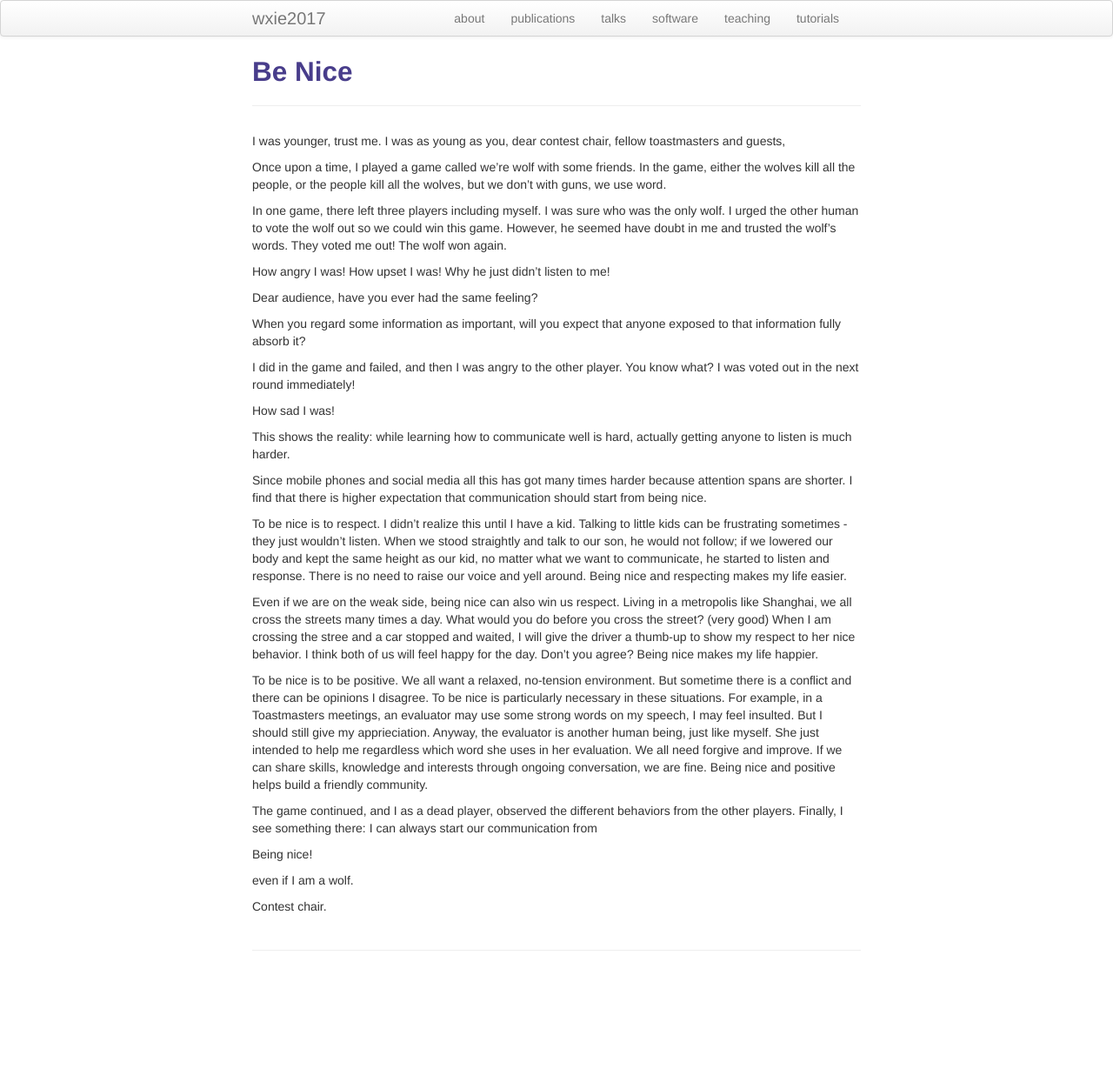
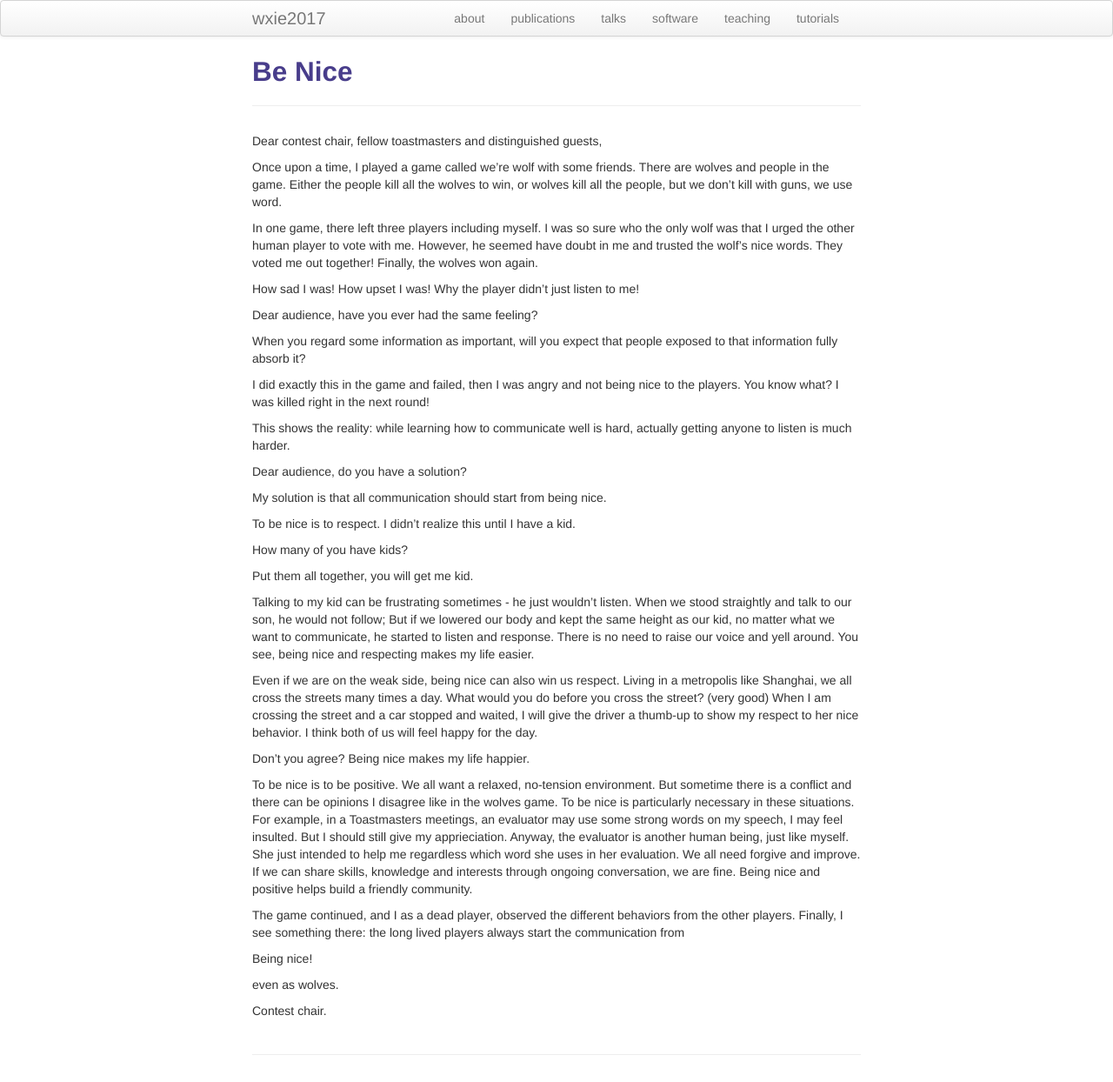
Before and after one commit to wxie2017/wxie2017.github.io, a Jekyll site: the page built from pages/speech/be_nice_2.md, in a window 1280 px wide. Shown: the whole page at 87% size. Built offline with Jekyll 4.4.1, drawn with Linux system fonts in a browser that asks for light colours; before the commit the page ends 1124 px from its top, so only the background shows below that.

Commit message:
update the article being nice 2

```diff
--- a/pages/speech/be_nice_2.md
+++ b/pages/speech/be_nice_2.md
@@ -5,68 +5,75 @@ description: On 2022-02 I used this as club contest speech in Yulife club of Toa
 ---
 
 
-I was younger, trust me. I was as young as you, dear contest chair,
-fellow toastmasters and guests,
+Dear contest chair, fellow toastmasters and distinguished guests,
 
 Once upon a time, I played a game called we're wolf with some friends.
-In the game, either the wolves kill all the people, or the people
-kill all the wolves, but we don't with guns, we use word.
+There are wolves and people in the game. Either the people kill all the
+wolves to win, or wolves kill all the people, but we don't kill with
+guns, we use word.
 
-In one game, there left three players including myself. I was sure who
-was the only wolf. I urged the other human to vote the wolf out so we
-could win this game. However, he seemed have doubt in me and trusted
-the wolf's words. They voted me out! The wolf won again.
+In one game, there left three players including myself. I was so sure
+who the only wolf was that I urged the other human player to vote with
+me. However, he seemed have doubt in me and trusted the wolf's nice words.
+They voted me out together! Finally, the wolves won again.
 
-How angry I was! How upset I was! Why he just didn't listen to me!
+How sad I was! How upset I was! Why the player didn't just listen to me!
 
 Dear audience, have you ever had the same feeling?
 
 When you regard some information as important, will you expect that
-anyone exposed to that information fully absorb it?
+people exposed to that information fully absorb it?
 
-I did in the game and failed, and then I was angry to the other player.
-You know what? I was voted out in the next round immediately!
-
-How sad I was!
+I did exactly this in the game and failed, then I was angry and not
+being nice to the players. You know what? I was killed right in the next
+round!
 
 This shows the reality: while learning how to communicate well is hard,
 actually getting anyone to listen is much harder.
 
-Since mobile phones and social media all this has got many times harder
-because attention spans are shorter. I find that there is higher
-expectation that communication should start from being nice.
+Dear audience, do you have a solution?
 
-To be nice is to respect. I didn't realize this until I have a kid. Talking
-to little kids can be frustrating sometimes - they just wouldn't listen. When
-we stood straightly and talk to our son, he would not follow; if we lowered
-our body and kept the same height as our kid, no matter what we want to
-communicate, he started to listen and response. There is no need to raise our
-voice and yell around. Being nice and respecting makes my life easier.
+My solution is that all communication should start from being nice.
+
+To be nice is to respect. I didn't realize this until I have a kid.
+
+How many of you have kids?
+
+Put them all together, you will get me kid.
+
+Talking to my kid can be frustrating sometimes - he just wouldn't listen.
+When we stood straightly and talk to our son, he would not follow; But if
+we lowered our body and kept the same height as our kid, no matter what
+we want to communicate, he started to listen and response. There is no
+need to raise our voice and yell around. You see, being nice and respecting
+makes my life easier.
 
 Even if we are on the weak side, being nice can also win us respect. Living
 in a metropolis like Shanghai, we all cross the streets many times a day.
 What would you do before you cross the street? (very good) When I am crossing
-the stree and a car stopped and waited, I will give the driver a thumb-up
+the street and a car stopped and waited, I will give the driver a thumb-up
 to show my respect to her nice behavior. I think both of us will feel happy
-for the day. Don't you agree? Being nice makes my life happier.
+for the day.
+
+Don't you agree? Being nice makes my life happier.
 
 To be nice is to be positive. We all want a relaxed, no-tension environment.
-But sometime there is a conflict and there can be opinions I disagree. To
-be nice is particularly necessary in these situations. For example, in a
-Toastmasters meetings, an evaluator may use some strong words on my speech,
-I may feel insulted. But I should still give my apprieciation. Anyway, the
-evaluator is another human being, just like myself. She just intended to help
-me regardless which word she uses in her evaluation. We all need forgive and
-improve. If we can share skills, knowledge and interests through ongoing
-conversation, we are fine. Being nice and positive helps build a friendly
-community.
+But sometime there is a conflict and there can be opinions I disagree like in
+the wolves game. To be nice is particularly necessary in these situations.
+For example, in a Toastmasters meetings, an evaluator may use some strong
+words on my speech, I may feel insulted. But I should still give my
+apprieciation. Anyway, the evaluator is another human being, just like myself.
+She just intended to help me regardless which word she uses in her evaluation.
+We all need forgive and improve. If we can share skills, knowledge and
+interests through ongoing conversation, we are fine. Being nice and positive
+helps build a friendly community.
 
 The game continued, and I as a dead player, observed the different behaviors
-from the other players. Finally, I see something there: I can always start
-our communication from
+from the other players. Finally, I see something there: the long lived players
+always start the communication from
 
 Being nice!
 
-even if I am a wolf.
+even as wolves.
 
 Contest chair.
```
